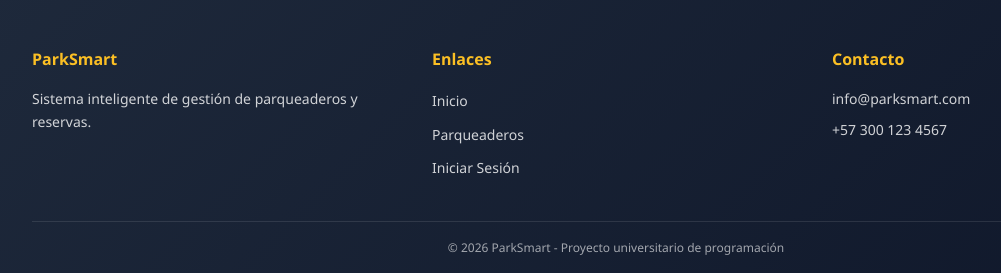
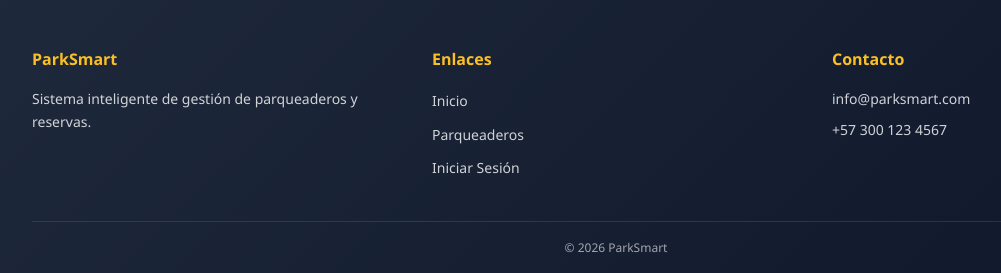
Before and after one commit to diegodvga/ParkSmart, a FastAPI app: page / in a window 1280 px wide. Shown: the part 1688-1961 px from the top of the page, without its empty margins (24-1025 px from the left). Run offline with FastAPI, Linux system fonts and the light colour scheme.

Commit message:
arreglo de footer

```diff
--- a/app/templates/base.html
+++ b/app/templates/base.html
@@ -64,7 +64,7 @@
                 </div>
             </div>
             <div class="footer-bottom">
-                <p>&copy; 2026 ParkSmart - Proyecto universitario de programación</p>
+                <p>&copy; 2026 ParkSmart</p>
             </div>
         </div>
     </footer>
```
